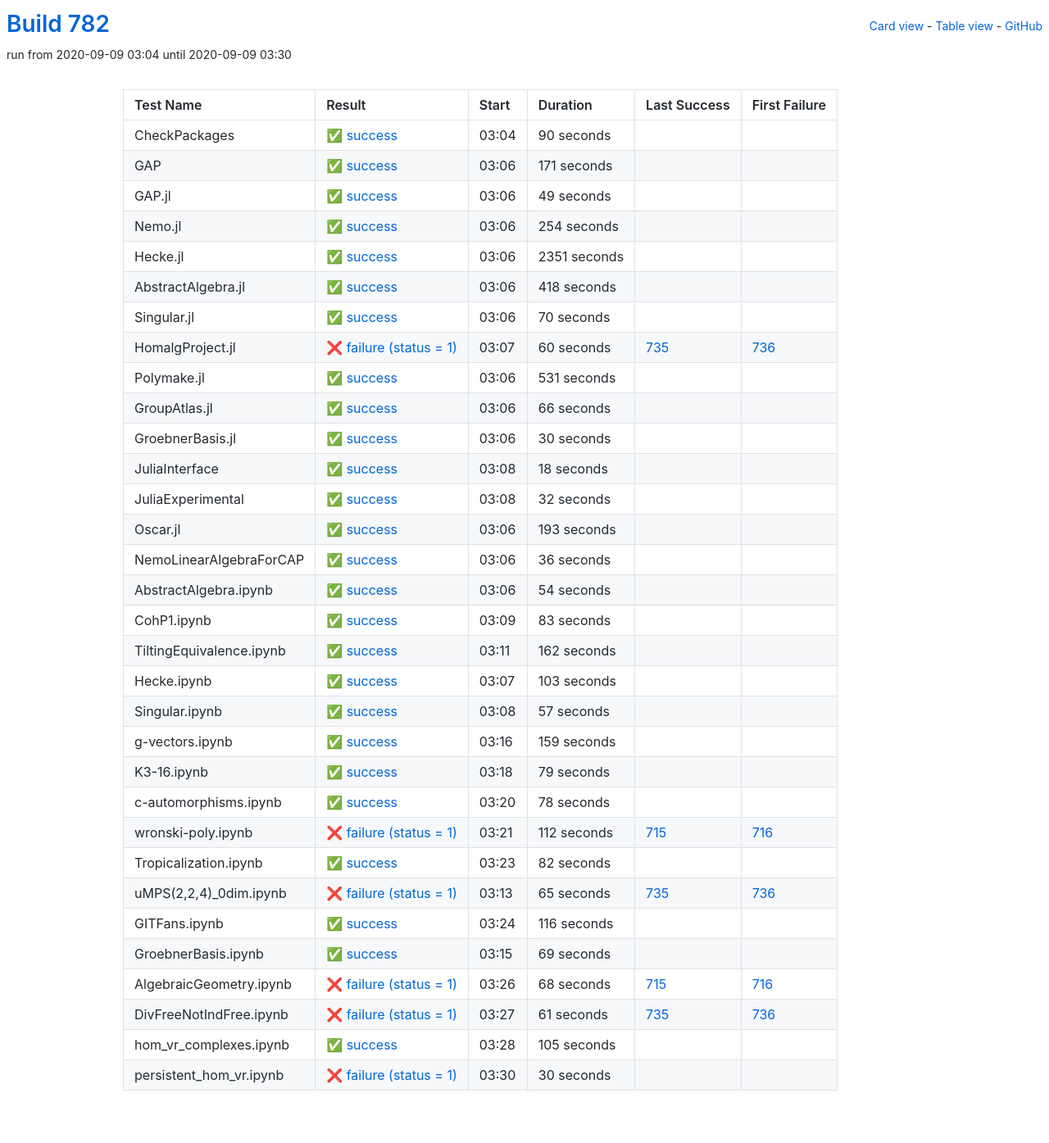
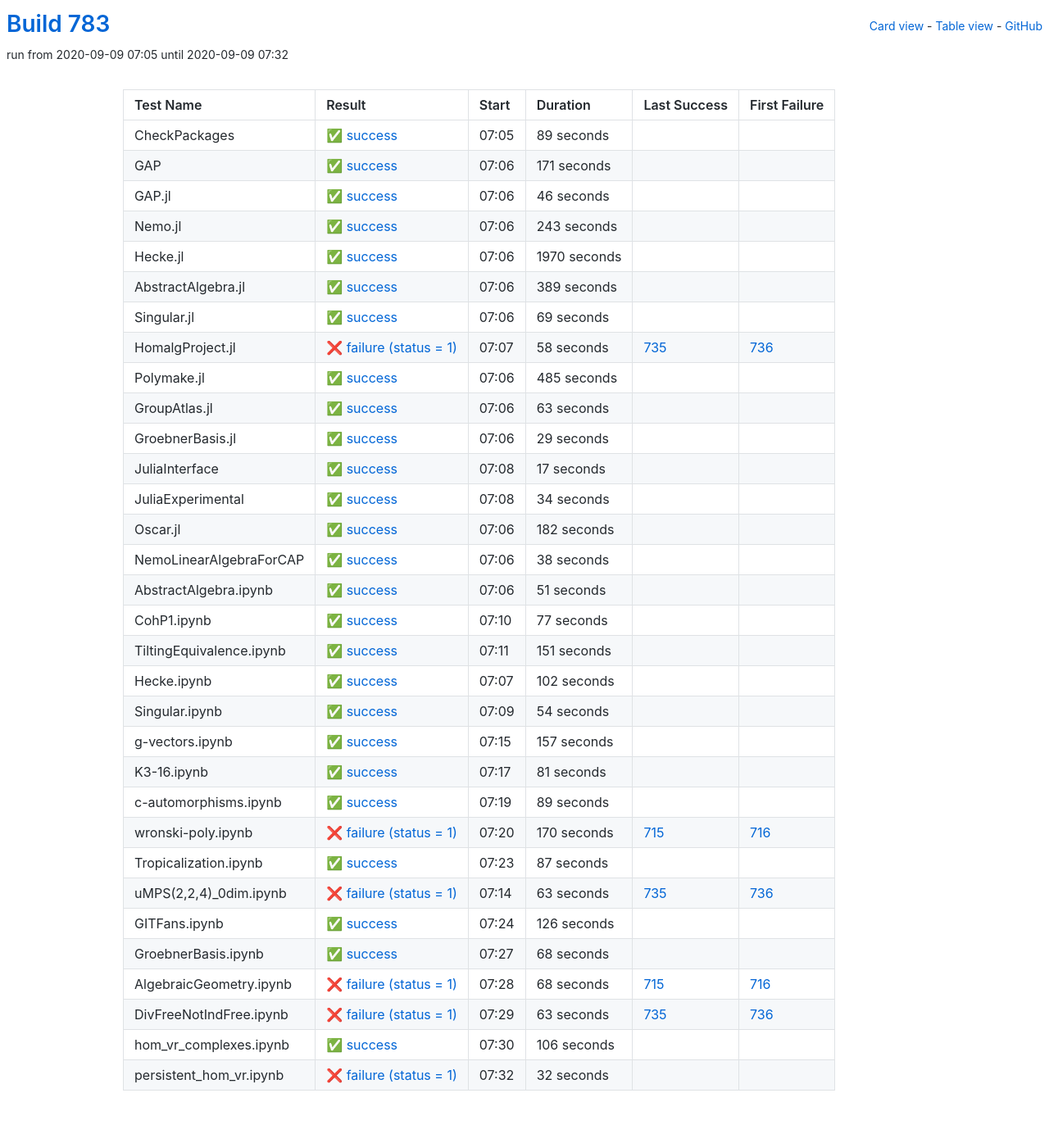
Before and after one commit to oscar-system/oscar-ci-status-stable, a Jekyll site: the page built from table.html, in a window 1280 px wide. Shown: the whole page at 82% size. Built offline with Jekyll 4.4.1, drawn with Linux system fonts in a browser that asks for light colours.

Commit message:
Build #783

```diff
--- a/_data/ci.yml
+++ b/_data/ci.yml
@@ -1,6 +1,6 @@
 ---
-build: 782
-build_url: https://oscarci.mathematik.uni-kl.de/job/oscar-stable/782/
+build: 783
+build_url: https://oscarci.mathematik.uni-kl.de/job/oscar-stable/783/
 job: oscar-stable
 organization: oscar-system
 repo: oscar-ci-status-stable
@@ -8,20 +8,20 @@ repourl: https://github.com/oscar-system/oscar-ci-status-stable
 tests:
 - name: CheckPackages
   id: checkpackages
-  log: https://oscarci.mathematik.uni-kl.de/job/oscar-stable/782/artifact/logs/build-782/CheckPackages.log
-  start: 2020-09-09 03:04
+  log: https://oscarci.mathematik.uni-kl.de/job/oscar-stable/783/artifact/logs/build-783/CheckPackages.log
+  start: 2020-09-09 07:05
   success: true
   exitcode: 0
   status: success
-  duration: 90
+  duration: 89
   last_success: false
   last_success_url:
   first_failure: false
   first_failure_url:
 - name: GAP
   id: gap
-  log: https://oscarci.mathematik.uni-kl.de/job/oscar-stable/782/artifact/logs/build-782/GAP.log
-  start: 2020-09-09 03:06
+  log: https://oscarci.mathematik.uni-kl.de/job/oscar-stable/783/artifact/logs/build-783/GAP.log
+  start: 2020-09-09 07:06
   success: true
   exitcode: 0
   status: success
@@ -32,164 +32,212 @@ tests:
   first_failure_url:
 - name: GAP.jl
   id: gap-jl
-  log: https://oscarci.mathematik.uni-kl.de/job/oscar-stable/782/artifact/logs/build-782/GAP.jl.log
-  start: 2020-09-09 03:06
+  log: https://oscarci.mathematik.uni-kl.de/job/oscar-stable/783/artifact/logs/build-783/GAP.jl.log
+  start: 2020-09-09 07:06
   success: true
   exitcode: 0
   status: success
-  duration: 49
+  duration: 46
   last_success: false
   last_success_url:
   first_failure: false
   first_failure_url:
 - name: Nemo.jl
   id: nemo-jl
-  log: https://oscarci.mathematik.uni-kl.de/job/oscar-stable/782/artifact/logs/build-782/Nemo.jl.log
-  start: 2020-09-09 03:06
+  log: https://oscarci.mathematik.uni-kl.de/job/oscar-stable/783/artifact/logs/build-783/Nemo.jl.log
+  start: 2020-09-09 07:06
   success: true
   exitcode: 0
   status: success
-  duration: 254
+  duration: 243
   last_success: false
   last_success_url:
   first_failure: false
   first_failure_url:
 - name: Hecke.jl
   id: hecke-jl
-  log: https://oscarci.mathematik.uni-kl.de/job/oscar-stable/782/artifact/logs/build-782/Hecke.jl.log
-  start: 2020-09-09 03:06
+  log: https://oscarci.mathematik.uni-kl.de/job/oscar-stable/783/artifact/logs/build-783/Hecke.jl.log
+  start: 2020-09-09 07:06
   success: true
   exitcode: 0
   status: success
-  duration: 2351
+  duration: 1970
   last_success: false
   last_success_url:
   first_failure: false
   first_failure_url:
 - name: AbstractAlgebra.jl
   id: abstractalgebra-jl
-  log: https://oscarci.mathematik.uni-kl.de/job/oscar-stable/782/artifact/logs/build-782/AbstractAlgebra.jl.log
-  start: 2020-09-09 03:06
+  log: https://oscarci.mathematik.uni-kl.de/job/oscar-stable/783/artifact/logs/build-783/AbstractAlgebra.jl.log
+  start: 2020-09-09 07:06
   success: true
   exitcode: 0
   status: success
-  duration: 418
+  duration: 389
   last_success: false
   last_success_url:
   first_failure: false
   first_failure_url:
 - name: Singular.jl
   id: singular-jl
-  log: https://oscarci.mathematik.uni-kl.de/job/oscar-stable/782/artifact/logs/build-782/Singular.jl.log
-  start: 2020-09-09 03:06
+  log: https://oscarci.mathematik.uni-kl.de/job/oscar-stable/783/artifact/logs/build-783/Singular.jl.log
+  start: 2020-09-09 07:06
   success: true
   exitcode: 0
   status: success
-  duration: 70
+  duration: 69
   last_success: false
   last_success_url:
   first_failure: false
   first_failure_url:
 - name: HomalgProject.jl
   id: homalgproject-jl
-  log: https://oscarci.mathematik.uni-kl.de/job/oscar-stable/782/artifact/logs/build-782/HomalgProject.jl.log
-  start: 2020-09-09 03:07
+  log: https://oscarci.mathematik.uni-kl.de/job/oscar-stable/783/artifact/logs/build-783/HomalgProject.jl.log
+  start: 2020-09-09 07:07
   success: false
   exitcode: 1
   status: failure
-  duration: 60
+  duration: 58
   last_success: 735
   last_success_url: https://oscarci.mathematik.uni-kl.de/job/oscar-stable/735/
   first_failure: 736
   first_failure_url: https://oscarci.mathematik.uni-kl.de/job/oscar-stable/736/
 - name: Polymake.jl
   id: polymake-jl
-  log: https://oscarci.mathematik.uni-kl.de/job/oscar-stable/782/artifact/logs/build-782/Polymake.jl.log
-  start: 2020-09-09 03:06
+  log: https://oscarci.mathematik.uni-kl.de/job/oscar-stable/783/artifact/logs/build-783/Polymake.jl.log
+  start: 2020-09-09 07:06
   success: true
   exitcode: 0
   status: success
-  duration: 531
+  duration: 485
   last_success: false
   last_success_url:
   first_failure: false
   first_failure_url:
 - name: GroupAtlas.jl
   id: groupatlas-jl
-  log: https://oscarci.mathematik.uni-kl.de/job/oscar-stable/782/artifact/logs/build-782/GroupAtlas.jl.log
-  start: 2020-09-09 03:06
+  log: https://oscarci.mathematik.uni-kl.de/job/oscar-stable/783/artifact/logs/build-783/GroupAtlas.jl.log
+  start: 2020-09-09 07:06
   success: true
   exitcode: 0
   status: success
-  duration: 66
+  duration: 63
   last_success: false
   last_success_url:
   first_failure: false
   first_failure_url:
 - name: GroebnerBasis.jl
   id: groebnerbasis-jl
-  log: https://oscarci.mathematik.uni-kl.de/job/oscar-stable/782/artifact/logs/build-782/GroebnerBasis.jl.log
-  start: 2020-09-09 03:06
+  log: https://oscarci.mathematik.uni-kl.de/job/oscar-stable/783/artifact/logs/build-783/GroebnerBasis.jl.log
+  start: 2020-09-09 07:06
   success: true
   exitcode: 0
   status: success
-  duration: 30
+  duration: 29
   last_success: false
   last_success_url:
   first_failure: false
   first_failure_url:
 - name: JuliaInterface
   id: juliainterface
-  log: https://oscarci.mathematik.uni-kl.de/job/oscar-stable/782/artifact/logs/build-782/JuliaInterface.log
-  start: 2020-09-09 03:08
+  log: https://oscarci.mathematik.uni-kl.de/job/oscar-stable/783/artifact/logs/build-783/JuliaInterface.log
+  start: 2020-09-09 07:08
   success: true
   exitcode: 0
   status: success
-  duration: 18
+  duration: 17
   last_success: false
   last_success_url:
   first_failure: false
   first_failure_url:
 - name: JuliaExperimental
   id: juliaexperimental
-  log: https://oscarci.mathematik.uni-kl.de/job/oscar-stable/782/artifact/logs/build-782/JuliaExperimental.log
-  start: 2020-09-09 03:08
+  log: https://oscarci.mathematik.uni-kl.de/job/oscar-stable/783/artifact/logs/build-783/JuliaExperimental.log
+  start: 2020-09-09 07:08
   success: true
   exitcode: 0
   status: success
-  duration: 32
+  duration: 34
   last_success: false
   last_success_url:
   first_failure: false
   first_failure_url:
 - name: Oscar.jl
   id: oscar-jl
-  log: https://oscarci.mathematik.uni-kl.de/job/oscar-stable/782/artifact/logs/build-782/Oscar.jl.log
-  start: 2020-09-09 03:06
+  log: https://oscarci.mathematik.uni-kl.de/job/oscar-stable/783/artifact/logs/build-783/Oscar.jl.log
+  start: 2020-09-09 07:06
   success: true
   exitcode: 0
   status: success
-  duration: 193
+  duration: 182
   last_success: false
   last_success_url:
   first_failure: false
   first_failure_url:
 - name: NemoLinearAlgebraForCAP
   id: nemolinearalgebraforcap
-  log: https://oscarci.mathematik.uni-kl.de/job/oscar-stable/782/artifact/logs/build-782/NemoLinearAlgebraForCAP.log
-  start: 2020-09-09 03:06
+  log: https://oscarci.mathematik.uni-kl.de/job/oscar-stable/783/artifact/logs/build-783/NemoLinearAlgebraForCAP.log
+  start: 2020-09-09 07:06
   success: true
   exitcode: 0
   status: success
-  duration: 36
+  duration: 38
   last_success: false
   last_success_url:
   first_failure: false
   first_failure_url:
 - name: AbstractAlgebra.ipynb
   id: abstractalgebra-ipynb
-  log: https://oscarci.mathematik.uni-kl.de/job/oscar-stable/782/artifact/logs/build-782/AbstractAlgebra.ipynb.log
-  start: 2020-09-09 03:06
+  log: https://oscarci.mathematik.uni-kl.de/job/oscar-stable/783/artifact/logs/build-783/AbstractAlgebra.ipynb.log
+  start: 2020-09-09 07:06
+  success: true
+  exitcode: 0
+  status: success
+  duration: 51
+  last_success: false
+  last_success_url:
+  first_failure: false
+  first_failure_url:
+- name: CohP1.ipynb
+  id: cohp1-ipynb
+  log: https://oscarci.mathematik.uni-kl.de/job/oscar-stable/783/artifact/logs/build-783/CohP1.ipynb.log
+  start: 2020-09-09 07:10
+  success: true
+  exitcode: 0
+  status: success
+  duration: 77
+  last_success: false
+  last_success_url:
+  first_failure: false
+  first_failure_url:
+- name: TiltingEquivalence.ipynb
+  id: tiltingequivalence-ipynb
+  log: https://oscarci.mathematik.uni-kl.de/job/oscar-stable/783/artifact/logs/build-783/TiltingEquivalence.ipynb.log
+  start: 2020-09-09 07:11
+  success: true
+  exitcode: 0
+  status: success
+  duration: 151
+  last_success: false
+  last_success_url:
+  first_failure: false
+  first_failure_url:
+- name: Hecke.ipynb
+  id: hecke-ipynb
+  log: https://oscarci.mathematik.uni-kl.de/job/oscar-stable/783/artifact/logs/build-783/Hecke.ipynb.log
+  start: 2020-09-09 07:07
+  success: true
+  exitcode: 0
+  status: success
+  duration: 102
+  last_success: false
+  last_success_url:
+  first_failure: false
+  first_failure_url:
+- name: Singular.ipynb
+  id: singular-ipynb
+  log: https://oscarci.mathematik.uni-kl.de/job/oscar-stable/783/artifact/logs/build-783/Singular.ipynb.log
+  start: 2020-09-09 07:09
   success: true
   exitcode: 0
   status: success
@@ -198,154 +246,106 @@ tests:
   last_success_url:
   first_failure: false
   first_failure_url:
-- name: CohP1.ipynb
-  id: cohp1-ipynb
-  log: https://oscarci.mathematik.uni-kl.de/job/oscar-stable/782/artifact/logs/build-782/CohP1.ipynb.log
-  start: 2020-09-09 03:09
+- name: g-vectors.ipynb
+  id: g-vectors-ipynb
+  log: https://oscarci.mathematik.uni-kl.de/job/oscar-stable/783/artifact/logs/build-783/g-vectors.ipynb.log
+  start: 2020-09-09 07:15
   success: true
   exitcode: 0
   status: success
-  duration: 83
-  last_success: false
-  last_success_url:
-  first_failure: false
-  first_failure_url:
-- name: TiltingEquivalence.ipynb
-  id: tiltingequivalence-ipynb
-  log: https://oscarci.mathematik.uni-kl.de/job/oscar-stable/782/artifact/logs/build-782/TiltingEquivalence.ipynb.log
-  start: 2020-09-09 03:11
-  success: true
-  exitcode: 0
-  status: success
-  duration: 162
-  last_success: false
-  last_success_url:
-  first_failure: false
-  first_failure_url:
-- name: Hecke.ipynb
-  id: hecke-ipynb
-  log: https://oscarci.mathematik.uni-kl.de/job/oscar-stable/782/artifact/logs/build-782/Hecke.ipynb.log
-  start: 2020-09-09 03:07
-  success: true
-  exitcode: 0
-  status: success
-  duration: 103
-  last_success: false
-  last_success_url:
-  first_failure: false
-  first_failure_url:
-- name: Singular.ipynb
-  id: singular-ipynb
-  log: https://oscarci.mathematik.uni-kl.de/job/oscar-stable/782/artifact/logs/build-782/Singular.ipynb.log
-  start: 2020-09-09 03:08
-  success: true
-  exitcode: 0
-  status: success
-  duration: 57
-  last_success: false
-  last_success_url:
-  first_failure: false
-  first_failure_url:
-- name: g-vectors.ipynb
-  id: g-vectors-ipynb
-  log: https://oscarci.mathematik.uni-kl.de/job/oscar-stable/782/artifact/logs/build-782/g-vectors.ipynb.log
-  start: 2020-09-09 03:16
-  success: true
-  exitcode: 0
-  status: success
-  duration: 159
+  duration: 157
   last_success: false
   last_success_url:
   first_failure: false
   first_failure_url:
 - name: K3-16.ipynb
   id: k3-16-ipynb
-  log: https://oscarci.mathematik.uni-kl.de/job/oscar-stable/782/artifact/logs/build-782/K3-16.ipynb.log
-  start: 2020-09-09 03:18
+  log: https://oscarci.mathematik.uni-kl.de/job/oscar-stable/783/artifact/logs/build-783/K3-16.ipynb.log
+  start: 2020-09-09 07:17
   success: true
   exitcode: 0
   status: success
-  duration: 79
+  duration: 81
   last_success: false
   last_success_url:
   first_failure: false
   first_failure_url:
 - name: c-automorphisms.ipynb
   id: c-automorphisms-ipynb
-  log: https://oscarci.mathematik.uni-kl.de/job/oscar-stable/782/artifact/logs/build-782/c-automorphisms.ipynb.log
-  start: 2020-09-09 03:20
+  log: https://oscarci.mathematik.uni-kl.de/job/oscar-stable/783/artifact/logs/build-783/c-automorphisms.ipynb.log
+  start: 2020-09-09 07:19
   success: true
   exitcode: 0
   status: success
-  duration: 78
+  duration: 89
   last_success: false
   last_success_url:
   first_failure: false
   first_failure_url:
 - name: wronski-poly.ipynb
   id: wronski-poly-ipynb
-  log: https://oscarci.mathematik.uni-kl.de/job/oscar-stable/782/artifact/logs/build-782/wronski-poly.ipynb.log
-  start: 2020-09-09 03:21
+  log: https://oscarci.mathematik.uni-kl.de/job/oscar-stable/783/artifact/logs/build-783/wronski-poly.ipynb.log
+  start: 2020-09-09 07:20
   success: false
   exitcode: 1
   status: failure
-  duration: 112
+  duration: 170
   last_success: 715
   last_success_url: https://oscarci.mathematik.uni-kl.de/job/oscar-stable/715/
   first_failure: 716
   first_failure_url: https://oscarci.mathematik.uni-kl.de/job/oscar-stable/716/
 - name: Tropicalization.ipynb
   id: tropicalization-ipynb
-  log: https://oscarci.mathematik.uni-kl.de/job/oscar-stable/782/artifact/logs/build-782/Tropicalization.ipynb.log
-  start: 2020-09-09 03:23
+  log: https://oscarci.mathematik.uni-kl.de/job/oscar-stable/783/artifact/logs/build-783/Tropicalization.ipynb.log
+  start: 2020-09-09 07:23
   success: true
   exitcode: 0
   status: success
-  duration: 82
+  duration: 87
   last_success: false
   last_success_url:
   first_failure: false
   first_failure_url:
 - name: uMPS(2,2,4)_0dim.ipynb
   id: umps-2-2-4-0dim-ipynb
-  log: https://oscarci.mathematik.uni-kl.de/job/oscar-stable/782/artifact/logs/build-782/uMPS-2-2-4-_0dim.ipynb.log
-  start: 2020-09-09 03:13
+  log: https://oscarci.mathematik.uni-kl.de/job/oscar-stable/783/artifact/logs/build-783/uMPS-2-2-4-_0dim.ipynb.log
+  start: 2020-09-09 07:14
   success: false
   exitcode: 1
   status: failure
-  duration: 65
+  duration: 63
   last_success: 735
   last_success_url: https://oscarci.mathematik.uni-kl.de/job/oscar-stable/735/
   first_failure: 736
   first_failure_url: https://oscarci.mathematik.uni-kl.de/job/oscar-stable/736/
 - name: GITFans.ipynb
   id: gitfans-ipynb
-  log: https://oscarci.mathematik.uni-kl.de/job/oscar-stable/782/artifact/logs/build-782/GITFans.ipynb.log
-  start: 2020-09-09 03:24
+  log: https://oscarci.mathematik.uni-kl.de/job/oscar-stable/783/artifact/logs/build-783/GITFans.ipynb.log
+  start: 2020-09-09 07:24
   success: true
   exitcode: 0
   status: success
-  duration: 116
+  duration: 126
   last_success: false
   last_success_url:
   first_failure: false
   first_failure_url:
 - name: GroebnerBasis.ipynb
   id: groebnerbasis-ipynb
-  log: https://oscarci.mathematik.uni-kl.de/job/oscar-stable/782/artifact/logs/build-782/GroebnerBasis.ipynb.log
-  start: 2020-09-09 03:15
+  log: https://oscarci.mathematik.uni-kl.de/job/oscar-stable/783/artifact/logs/build-783/GroebnerBasis.ipynb.log
+  start: 2020-09-09 07:27
   success: true
   exitcode: 0
   status: success
-  duration: 69
+  duration: 68
   last_success: false
   last_success_url:
   first_failure: false
   first_failure_url:
 - name: AlgebraicGeometry.ipynb
   id: algebraicgeometry-ipynb
-  log: https://oscarci.mathematik.uni-kl.de/job/oscar-stable/782/artifact/logs/build-782/AlgebraicGeometry.ipynb.log
-  start: 2020-09-09 03:26
+  log: https://oscarci.mathematik.uni-kl.de/job/oscar-stable/783/artifact/logs/build-783/AlgebraicGeometry.ipynb.log
+  start: 2020-09-09 07:28
   success: false
   exitcode: 1
   status: failure
@@ -356,36 +356,36 @@ tests:
   first_failure_url: https://oscarci.mathematik.uni-kl.de/job/oscar-stable/716/
 - name: DivFreeNotIndFree.ipynb
   id: divfreenotindfree-ipynb
-  log: https://oscarci.mathematik.uni-kl.de/job/oscar-stable/782/artifact/logs/build-782/DivFreeNotIndFree.ipynb.log
-  start: 2020-09-09 03:27
+  log: https://oscarci.mathematik.uni-kl.de/job/oscar-stable/783/artifact/logs/build-783/DivFreeNotIndFree.ipynb.log
+  start: 2020-09-09 07:29
   success: false
   exitcode: 1
   status: failure
-  duration: 61
+  duration: 63
   last_success: 735
   last_success_url: https://oscarci.mathematik.uni-kl.de/job/oscar-stable/735/
   first_failure: 736
   first_failure_url: https://oscarci.mathematik.uni-kl.de/job/oscar-stable/736/
 - name: hom_vr_complexes.ipynb
   id: hom-vr-complexes-ipynb
-  log: https://oscarci.mathematik.uni-kl.de/job/oscar-stable/782/artifact/logs/build-782/hom_vr_complexes.ipynb.log
-  start: 2020-09-09 03:28
+  log: https://oscarci.mathematik.uni-kl.de/job/oscar-stable/783/artifact/logs/build-783/hom_vr_complexes.ipynb.log
+  start: 2020-09-09 07:30
   success: true
   exitcode: 0
   status: success
-  duration: 105
+  duration: 106
   last_success: false
   last_success_url:
   first_failure: false
   first_failure_url:
 - name: persistent_hom_vr.ipynb
   id: persistent-hom-vr-ipynb
-  log: https://oscarci.mathematik.uni-kl.de/job/oscar-stable/782/artifact/logs/build-782/persistent_hom_vr.ipynb.log
-  start: 2020-09-09 03:30
+  log: https://oscarci.mathematik.uni-kl.de/job/oscar-stable/783/artifact/logs/build-783/persistent_hom_vr.ipynb.log
+  start: 2020-09-09 07:32
   success: false
   exitcode: 1
   status: failure
-  duration: 30
+  duration: 32
   last_success: false
   last_success_url:
   first_failure: false
```
Also changed, not shown: README.md.
